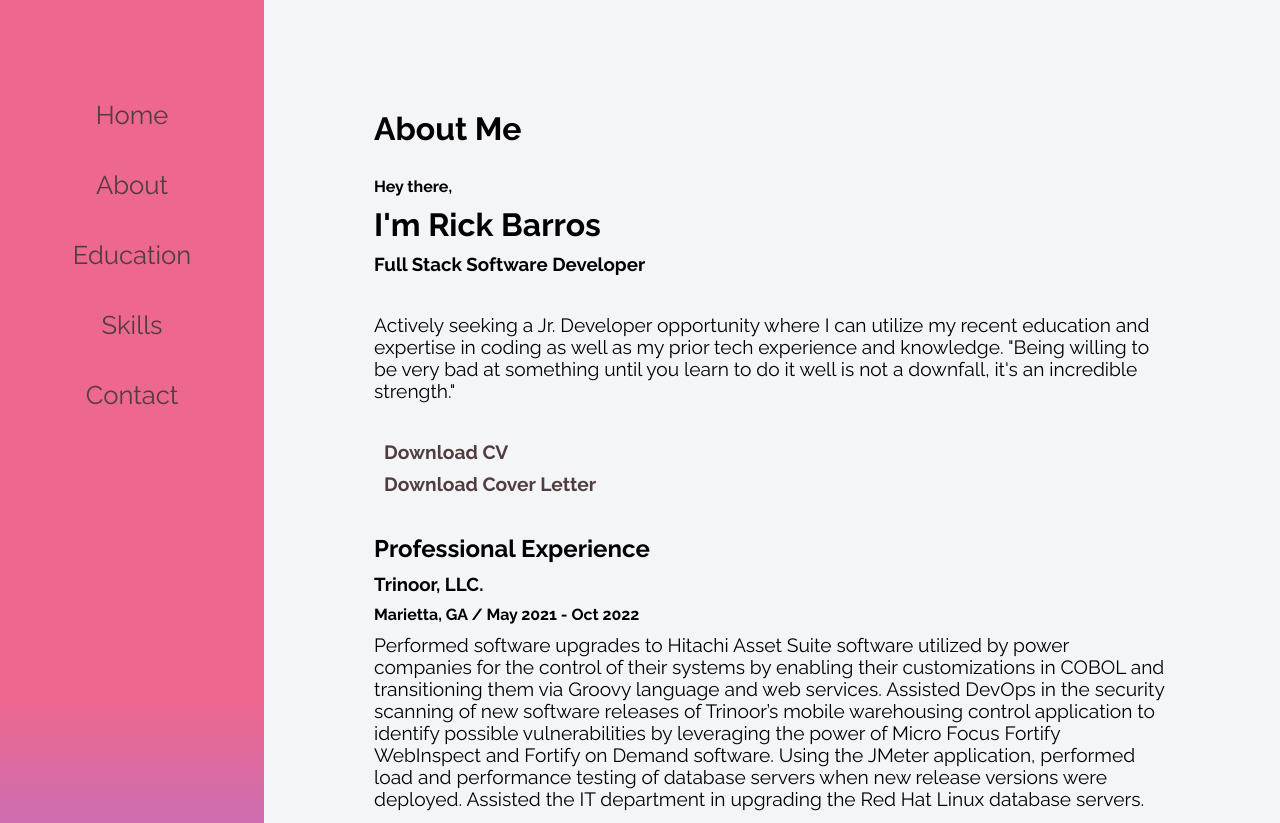
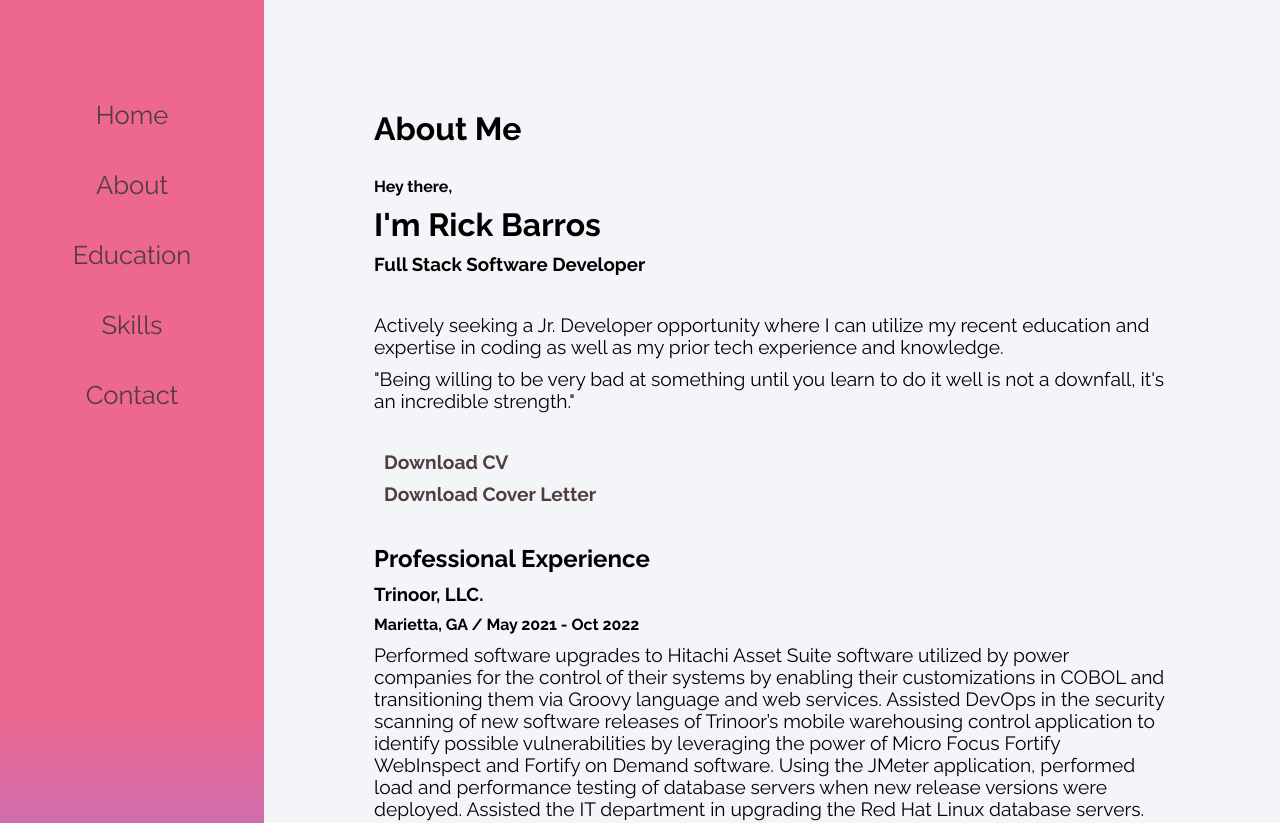
Before and after one commit to mazinger72/portfolio-website, a React (Create React App) app: page /about in a window 1280 px wide. Shown: the top 823 px of the page. Built offline with nearby package versions, Linux system fonts and the light colour scheme.

Commit message:
Update About.js

```diff
--- a/src/contents/About.js
+++ b/src/contents/About.js
@@ -13,8 +13,8 @@ class About extends Component {
                 <p>Actively seeking a Jr. Developer opportunity where I can utilize my
                     recent education and expertise in coding as well as my prior tech
                     experience and knowledge.
-                    "Being willing to be very bad at something until you learn to do it well is not a downfall, it's an incredible strength."
-                </p>
+                    </p>
+                    <p>"Being willing to be very bad at something until you learn to do it well is not a downfall, it's an incredible strength."</p>
                 <br></br>
                 <p>
                     <h4><a href="https://www.dropbox.com/home/Resume?select=Ricardo+Barros+Resume.pdf&preview=Rick+Barros+Resume.pdf"
```
